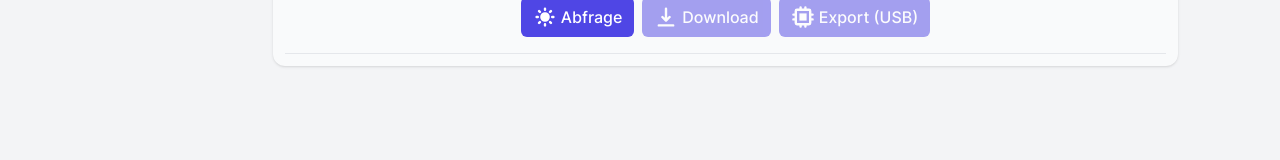
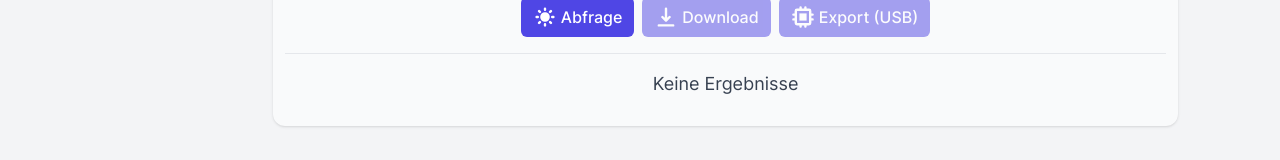
Before and after one commit to Lernni/SolarPanel, a Vue app in the folder src/frontend/: page /browser in a window 1280 px wide. Shown: the part 232-392 px from the top of the page. Built offline with nearby package versions, Linux system fonts and the light colour scheme; no server answers; what highcharts-vue, mathjax-vue3, v-calendar would draw is missing.

Commit message:
fix(web): show result text only if results exist

```diff
--- a/src/frontend/src/stores/browser.js
+++ b/src/frontend/src/stores/browser.js
@@ -24,6 +24,10 @@ export const useBrowserStore = defineStore('browser', () => {
     const start = moment.utc(dataset.value.timestamps[0] * 1000)
     const end = moment.utc(dataset.value.timestamps[dataset.value.timestamps.length - 1] * 1000)
     return { start, end }
+  })
+
+  const hasResults = computed(() => {
+    return dataset.value.timestamps && dataset.value.timestamps.length > 0
   })
 
   const selectedUnits = ref(Object.keys(units))
@@ -78,5 +82,15 @@ export const useBrowserStore = defineStore('browser', () => {
     },
   })
 
-  return { range, dataset, datasetRange, selectedUnits, fetchData, startTime, endTime, timeRange }
+  return {
+    range,
+    dataset,
+    datasetRange,
+    hasResults,
+    selectedUnits,
+    fetchData,
+    startTime,
+    endTime,
+    timeRange,
+  }
 })
--- a/src/frontend/src/views/Browser.vue
+++ b/src/frontend/src/views/Browser.vue
@@ -127,7 +127,8 @@ const fetchData = async () => {
         </button>
       </div>
       <div>
-        <h2 v-if="browserStore.datasetRange" class="my-4 text-center text-lg text-gray-700">
+        <h2 class="my-4 text-center text-lg text-gray-700">
+          <span v-if="browserStore.hasResults">
             Ergebnisse vom
             <span class="font-semibold">{{
               browserStore.datasetRange.start.format('DD.MM.YY HH:mm:ss')
@@ -136,6 +137,8 @@ const fetchData = async () => {
             <span class="font-semibold">
               {{ browserStore.datasetRange.end.format('DD.MM.YY HH:mm:ss') }}</span
             >
+          </span>
+          <span v-else>Keine Ergebnisse</span>
         </h2>
         <SynchronizedCharts :dataset="browserStore.dataset" />
       </div>
```
Lines whose indentation alone changed are shown as unchanged.
